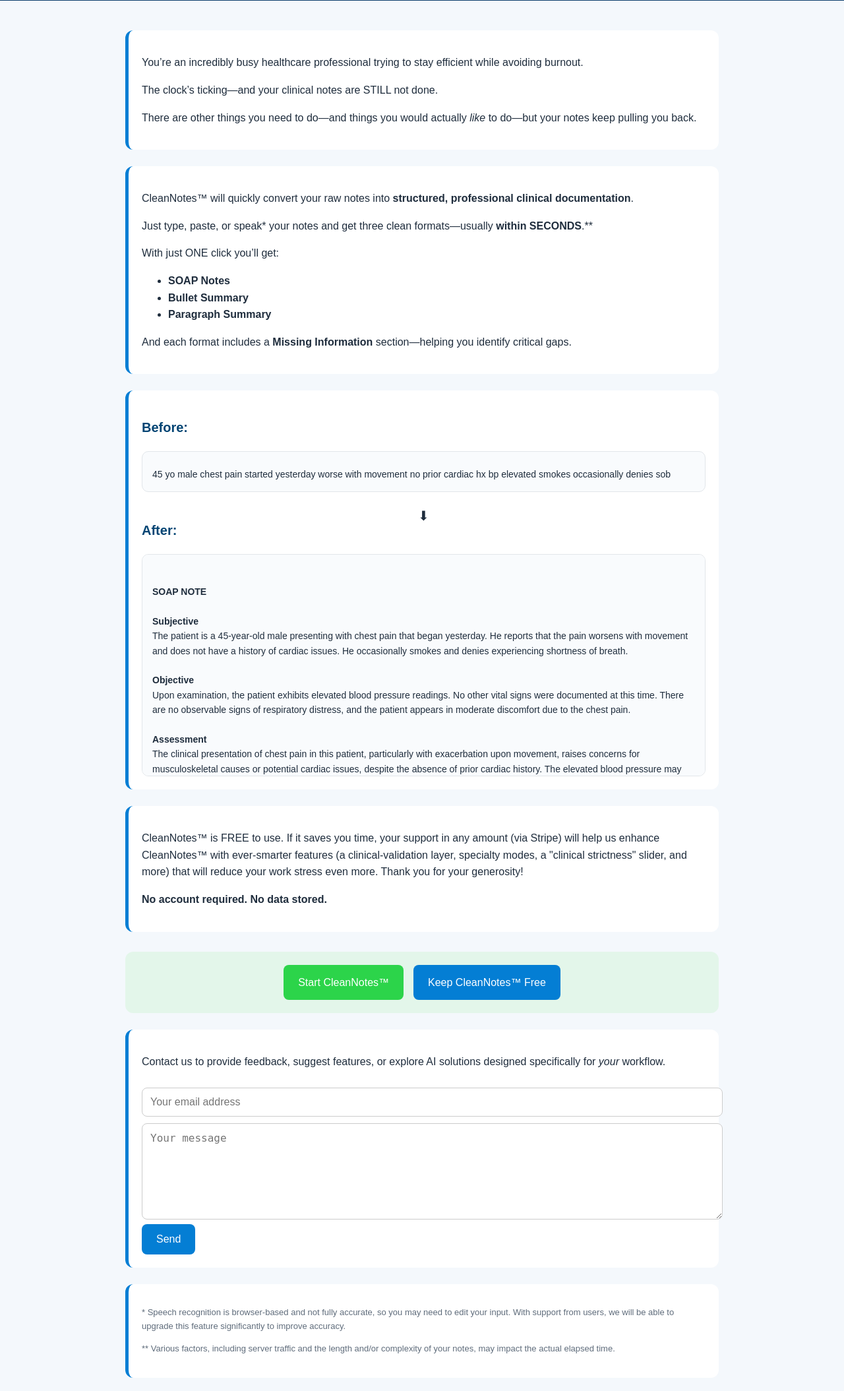
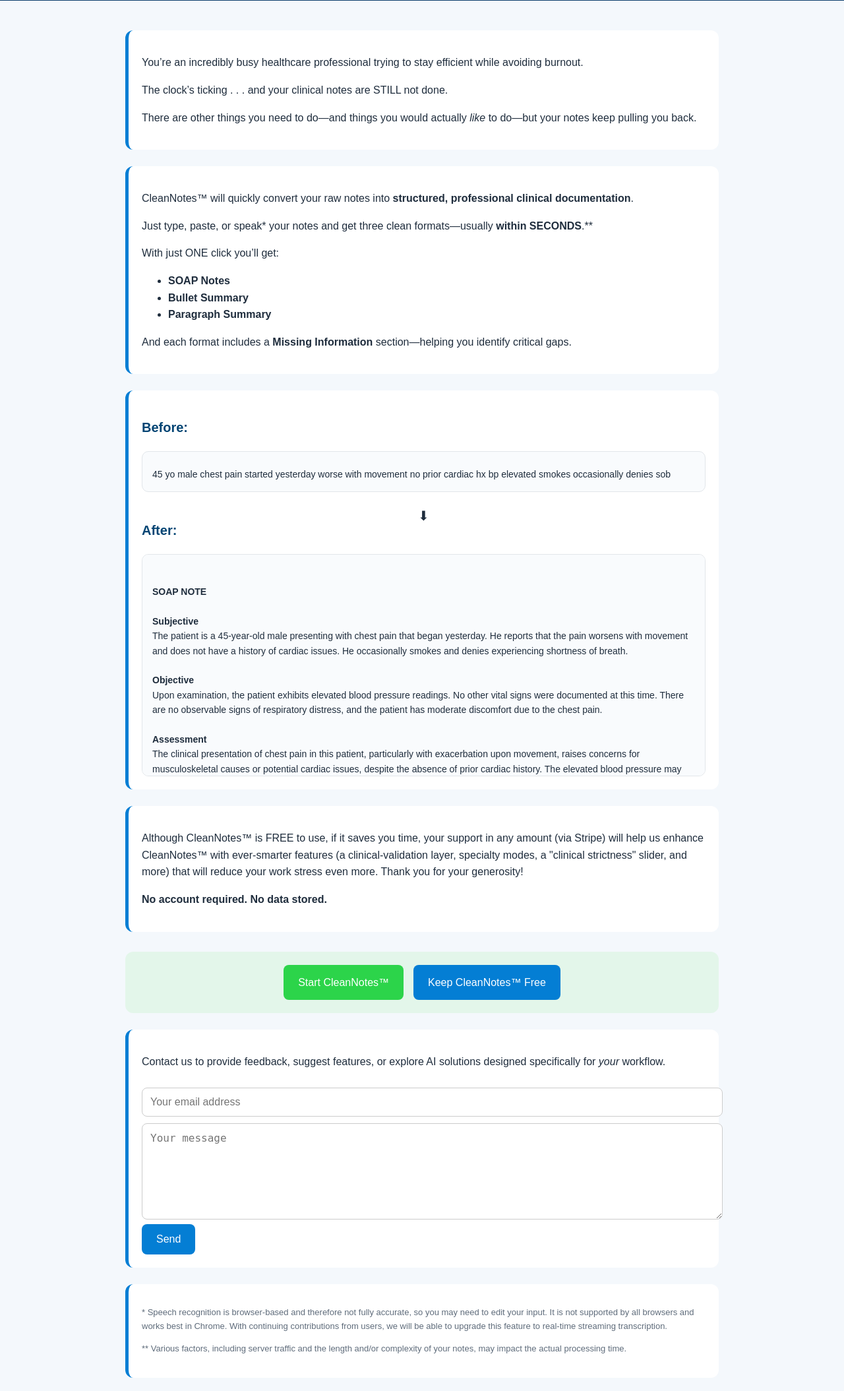
Before and after one commit to alanpallavidunga795/clean-notes, a Flask app: page / in a window 1280 px wide. Shown: the part 316-2425 px from the top of the page at 66% size. Run offline with Flask 3, Linux system fonts and the light colour scheme; some libraries are stand-ins or nearby versions.

Commit message:
reset DB and add ID column, tweak landing page

```diff
--- a/app.py
+++ b/app.py
@@ -336,26 +336,28 @@
 # ===== SECURED ADMIN ROUTE =====
 
 @app.route("/reset-db")
+@requires_auth
 def reset_db():
-    conn = get_db_connection()  # use your existing connection function
-    cur = conn.cursor()
+    if not conn:
+        return "Database not connected"
 
-    cur.execute("""
-        DO $$ DECLARE
-            r RECORD;
-        BEGIN
-            FOR r IN (SELECT tablename FROM pg_tables WHERE schemaname = 'public')
-            LOOP
-                EXECUTE 'TRUNCATE TABLE ' || quote_ident(r.tablename) || ' RESTART IDENTITY CASCADE';
-            END LOOP;
-        END $$;
-    """)
+    try:
+        with conn.cursor() as cur:
+            cur.execute("""
+                DO $$ DECLARE
+                    r RECORD;
+                BEGIN
+                    FOR r IN (SELECT tablename FROM pg_tables WHERE schemaname = 'public')
+                    LOOP
+                        EXECUTE 'TRUNCATE TABLE ' || quote_ident(r.tablename) || ' RESTART IDENTITY CASCADE';
+                    END LOOP;
+                END $$;
+            """)
 
-    conn.commit()
-    cur.close()
-    conn.close()
+        return "Database cleared"
 
-    return "Database cleared"
+    except Exception as e:
+        return f"Error clearing DB: {e}"
 
 @app.route("/admin/users")
 @requires_auth
@@ -366,17 +368,21 @@
     try:
         with conn.cursor() as cur:
             cur.execute("""
-                SELECT email, source, last_used, request_count
-                FROM users
-                ORDER BY last_used DESC NULLS LAST;
+                SELECT
+                    ROW_NUMBER() OVER (ORDER BY last_used DESC NULLS LAST) AS row_num,
+                    email,
+                    source,
+                    last_used,
+                    request_count
+                FROM users;
             """)
             rows = cur.fetchall()
 
         html = "<h2>Users</h2><table border='1' cellpadding='6'>"
-        html += "<tr><th>Email</th><th>Source</th><th>Last Used</th><th>Requests</th></tr>"
+        html += "<tr><th>#</th><th>Email</th><th>Source</th><th>Last Used</th><th>Requests</th></tr>"
 
         for r in rows:
-            html += f"<tr><td>{r[0]}</td><td>{r[1]}</td><td>{r[2]}</td><td>{r[3]}</td></tr>"
+            html += f"<tr><td>{r[0]}</td><td>{r[1]}</td><td>{r[2]}</td><td>{r[3]}</td><td>{r[4]}</td></tr>"
 
         html += "</table>"
         return html
--- a/templates/index.html
+++ b/templates/index.html
@@ -41,6 +41,12 @@
 .hero p {
     color: #cfe3f5;
     font-size: 18px;
+}
+
+@media (max-width: 600px) {
+    .hero h1 {
+        margin-top: 45px;
+    }
 }
 
 .before-after {
@@ -244,7 +250,7 @@
 </p>
 
 <p>
-The clock’s ticking—and your clinical notes are <span style="text-transform: uppercase;">STILL</span> not&nbsp;done.
+The clock’s ticking . . . and your clinical notes are <span style="text-transform: uppercase;">STILL</span> not&nbsp;done.
 </p>
 
 <p>
@@ -296,7 +302,7 @@
 The patient is a 45-year-old male presenting with chest pain that began yesterday. He reports that the pain worsens with movement and does not have a history of cardiac issues. He occasionally smokes and denies experiencing shortness of&nbsp;breath.
 
 <strong>Objective</strong>
-Upon examination, the patient exhibits elevated blood pressure readings. No other vital signs were documented at this time. There are no observable signs of respiratory distress, and the patient appears in moderate discomfort due to the chest&nbsp;pain.
+Upon examination, the patient exhibits elevated blood pressure readings. No other vital signs were documented at this time. There are no observable signs of respiratory distress, and the patient has moderate discomfort due to the chest&nbsp;pain.
 
 <strong>Assessment</strong>
 The clinical presentation of chest pain in this patient, particularly with exacerbation upon movement, raises concerns for musculoskeletal causes or potential cardiac issues, despite the absence of prior cardiac history. The elevated blood pressure may indicate stress or pain-related responses, but further evaluation is necessary to rule out serious conditions such as myocardial infarction or pulmonary&nbsp;issues.
@@ -348,7 +354,7 @@
 <!-- TRUST -->
 <div class="card">
 <p>
-CleanNotes™ is <span style="text-transform: uppercase;">FREE</span> to use. If it saves you time, your support in any amount (via Stripe) will help us enhance CleanNotes™ with ever-smarter&nbsp;features (a clinical-validation layer, specialty modes, a &quot;clinical strictness&quot; slider, and more) that will reduce your work stress even&nbsp;more. Thank you for your generosity!
+Although CleanNotes™ is <span style="text-transform: uppercase;">FREE</span> to use, if it saves you time, your support in any amount (via Stripe) will help us enhance CleanNotes™ with ever-smarter&nbsp;features (a clinical-validation layer, specialty modes, a &quot;clinical strictness&quot; slider, and more) that will reduce your work stress even&nbsp;more. Thank you for your generosity!
 </p>
 
 <p><strong>No account required. No data&nbsp;stored.</strong></p>
@@ -376,19 +382,19 @@
 <!-- FOOTNOTE-->
 <div class="card">
 <p style="font-size:13px; color:#5f6c7b;">
-* Speech recognition is browser-based and not fully accurate, so you may need to edit your input. With support from users, we will be able to upgrade this feature significantly to improve&nbsp;accuracy.
+* Speech recognition is browser-based and therefore not fully accurate, so you may need to edit your input. It is not supported by all browsers and works best in Chrome. With continuing contributions from users, we will be able to upgrade this feature to real-time streaming transcription.
 </p>
 <p style="font-size:13px; color:#5f6c7b;">
-*&ast; Various factors, including server traffic and the length and/or complexity of your notes, may impact the actual elapsed time.
+*&ast; Various factors, including server traffic and the length and/or complexity of your notes, may impact the actual processing time.
 </p>
 </div>
 
 </div>
 
-<!-- ✅ LOAD ALERTS FIRST -->
+<!--LOAD ALERTS FIRST -->
 <script src="{{ url_for('static', filename='alerts.js') }}"></script>
 
-<!-- ✅ THEN YOUR LOGIC -->
+<!--NEXT, LOAD LOGIC -->
 <script>
 document.addEventListener("DOMContentLoaded", function () {
 
@@ -401,17 +407,17 @@
         const message = document.getElementById("message").value.trim();
 
         if (!email && !message) {
-            window.showAlert("Enter your email address and message.");
+            window.showAlert("Please enter your email address and message.");
             return;
         }
 
         if (!email) {
-            window.showAlert("Enter your email address.");
+            window.showAlert("Please enter your email address.");
             return;
         }
 
         if (!message) {
-            window.showAlert("Enter your message.");
+            window.showAlert("Please enter your message.");
             return;
         }
 
```
